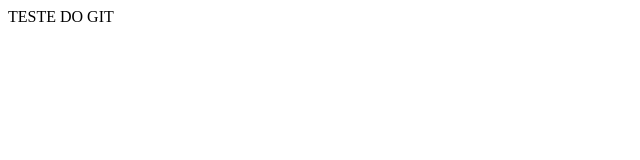
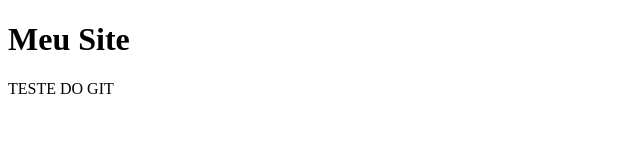
Before and after one commit to Wanhenri/14253689, a plain HTML site: page index.html in a window 1280 px wide. Shown: the whole page, without its empty margins (0-640 px from the left). Drawn offline with Linux system fonts and the light colour scheme.

Commit message:
inclusao de titulo

```diff
--- a/index.html
+++ b/index.html
@@ -5,6 +5,7 @@
 <title> Meu Site </title>
 </head>
 <body>
+<h1>Meu Site</h1>
 TESTE DO GIT
 </body>
 </html>
```
